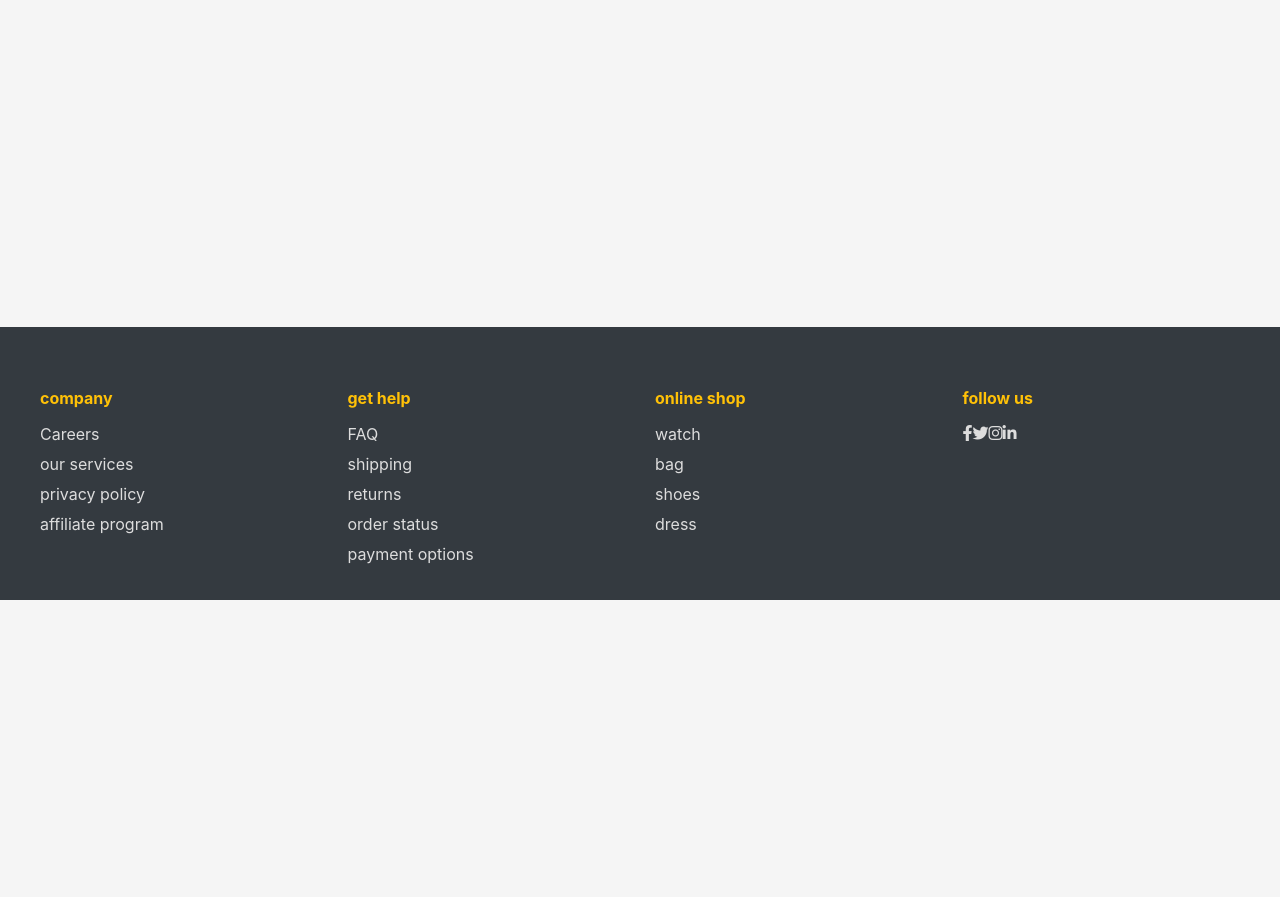
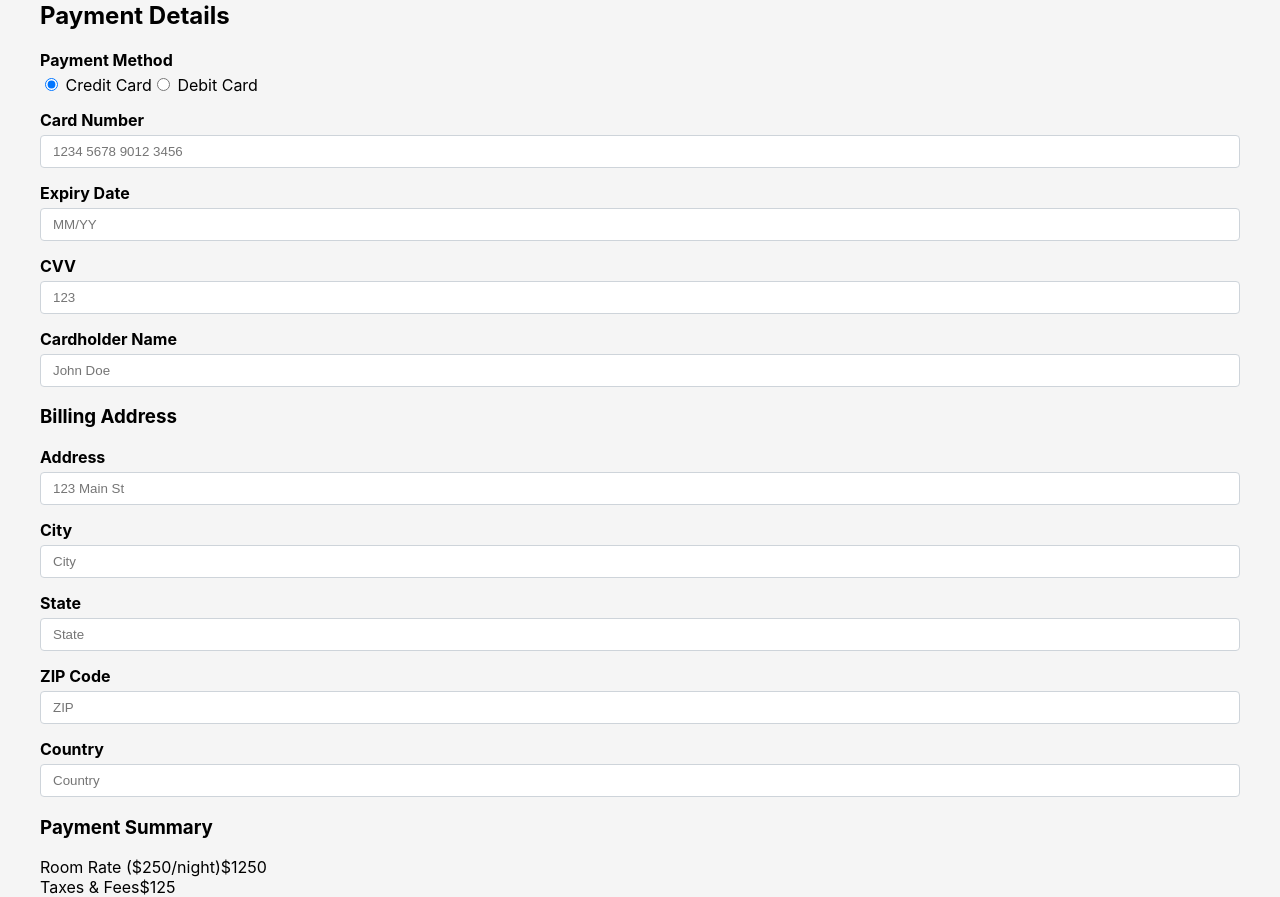
Before and after one commit to devasol/Hotel-Reservation-Management-System, a React (Create React App) app in the folder hotel-booking-app/: page /payment/1 in a window 1280 px wide. Shown: the part 200-1097 px from the top of the page. Before the commit the page ends 800 px from the top, so only its background shows below. Built offline with nearby package versions, Linux system fonts and the light colour scheme; no server answers.

Commit message:
Add Payment page with form validation

```diff
--- a/hotel-booking-app/src/App.tsx
+++ b/hotel-booking-app/src/App.tsx
@@ -15,6 +15,7 @@ import Contact from './components/Contact';
 import FAQ from './components/FAQ';
 import MyAccount from './components/MyAccount';
 import BookingConfirmation from './components/BookingConfirmation';
+import Payment from './components/Payment';
 import './styles/App.css';
 
 function App() {
@@ -29,6 +30,7 @@ function App() {
               <Route path="/rooms" element={<Rooms />} />
               <Route path="/reservation" element={<Reservation />} />
               <Route path="/book/:roomName" element={<BookNow />} />
+              <Route path="/payment/:roomName" element={<Payment />} />
               <Route path="/confirmation/:roomName" element={<BookingConfirmation />} />
               <Route path="/admin" element={<Admin />} />
               <Route path="/services" element={<Services />} />
--- /dev/null
+++ b/hotel-booking-app/src/components/Payment.tsx
@@ -0,0 +1,257 @@
+import React, { useState } from 'react';
+import { useNavigate, useParams } from 'react-router-dom';
+
+const Payment: React.FC = () => {
+  const { roomName } = useParams<{ roomName: string }>();
+  const navigate = useNavigate();
+
+  const [paymentMethod, setPaymentMethod] = useState('credit');
+  const [cardDetails, setCardDetails] = useState({
+    cardNumber: '',
+    expiryDate: '',
+    cvv: '',
+    cardholderName: ''
+  });
+
+  const [billingAddress, setBillingAddress] = useState({
+    address: '',
+    city: '',
+    state: '',
+    zipCode: '',
+    country: ''
+  });
+
+  // Mock pricing
+  const roomPrice = 250; // per night
+  const nights = 5;
+  const taxes = 125;
+  const total = roomPrice * nights + taxes;
+
+  const handleInputChange = (e: React.ChangeEvent<HTMLInputElement>) => {
+    const { name, value } = e.target;
+    if (name in cardDetails) {
+      setCardDetails({
+        ...cardDetails,
+        [name]: value
+      });
+    } else {
+      setBillingAddress({
+        ...billingAddress,
+        [name]: value
+      });
+    }
+  };
+
+  const handleSubmit = (e: React.FormEvent) => {
+    e.preventDefault();
+    // In a real app, this would process the payment
+    alert(`Payment of $${total} processed successfully!`);
+    navigate(`/confirmation/${roomName}`);
+  };
+
+  return (
+    <div className="container">
+      <h1 className="text-center">Payment Information</h1>
+
+      <div className="payment-container">
+        <div className="payment-form">
+          <h2>Payment Details</h2>
+
+          <form onSubmit={handleSubmit}>
+            <div className="form-group">
+              <label className="form-label">Payment Method</label>
+              <div className="payment-methods">
+                <label className="radio-inline">
+                  <input
+                    type="radio"
+                    name="paymentMethod"
+                    checked={paymentMethod === 'credit'}
+                    onChange={() => setPaymentMethod('credit')}
+                  /> Credit Card
+                </label>
+                <label className="radio-inline">
+                  <input
+                    type="radio"
+                    name="paymentMethod"
+                    checked={paymentMethod === 'debit'}
+                    onChange={() => setPaymentMethod('debit')}
+                  /> Debit Card
+                </label>
+              </div>
+            </div>
+
+            <div className="card-details">
+              <div className="form-group">
+                <label className="form-label">Card Number</label>
+                <input
+                  type="text"
+                  name="cardNumber"
+                  className="form-control"
+                  placeholder="1234 5678 9012 3456"
+                  value={cardDetails.cardNumber}
+                  onChange={handleInputChange}
+                  required
+                />
+              </div>
+
+              <div className="form-row">
+                <div className="form-group half">
+                  <label className="form-label">Expiry Date</label>
+                  <input
+                    type="text"
+                    name="expiryDate"
+                    className="form-control"
+                    placeholder="MM/YY"
+                    value={cardDetails.expiryDate}
+                    onChange={handleInputChange}
+                    required
+                  />
+                </div>
+
+                <div className="form-group half">
+                  <label className="form-label">CVV</label>
+                  <input
+                    type="text"
+                    name="cvv"
+                    className="form-control"
+                    placeholder="123"
+                    value={cardDetails.cvv}
+                    onChange={handleInputChange}
+                    required
+                  />
+                </div>
+              </div>
+
+              <div className="form-group">
+                <label className="form-label">Cardholder Name</label>
+                <input
+                  type="text"
+                  name="cardholderName"
+                  className="form-control"
+                  placeholder="John Doe"
+                  value={cardDetails.cardholderName}
+                  onChange={handleInputChange}
+                  required
+                />
+              </div>
+            </div>
+
+            <div className="billing-address">
+              <h3>Billing Address</h3>
+
+              <div className="form-group">
+                <label className="form-label">Address</label>
+                <input
+                  type="text"
+                  name="address"
+                  className="form-control"
+                  placeholder="123 Main St"
+                  value={billingAddress.address}
+                  onChange={handleInputChange}
+                  required
+                />
+              </div>
+
+              <div className="form-row">
+                <div className="form-group half">
+                  <label className="form-label">City</label>
+                  <input
+                    type="text"
+                    name="city"
+                    className="form-control"
+                    placeholder="City"
+                    value={billingAddress.city}
+                    onChange={handleInputChange}
+                    required
+                  />
+                </div>
+
+                <div className="form-group half">
+                  <label className="form-label">State</label>
+                  <input
+                    type="text"
+                    name="state"
+                    className="form-control"
+                    placeholder="State"
+                    value={billingAddress.state}
+                    onChange={handleInputChange}
+                    required
+                  />
+                </div>
+              </div>
+
+              <div className="form-row">
+                <div className="form-group half">
+                  <label className="form-label">ZIP Code</label>
+                  <input
+                    type="text"
+                    name="zipCode"
+                    className="form-control"
+                    placeholder="ZIP"
+                    value={billingAddress.zipCode}
+                    onChange={handleInputChange}
+                    required
+                  />
+                </div>
+
+                <div className="form-group half">
+                  <label className="form-label">Country</label>
+                  <input
+                    type="text"
+                    name="country"
+                    className="form-control"
+                    placeholder="Country"
+                    value={billingAddress.country}
+                    onChange={handleInputChange}
+                    required
+                  />
+                </div>
+              </div>
+            </div>
+
+            <div className="payment-summary">
+              <h3>Payment Summary</h3>
+              <div className="summary-row">
+                <span>Room Rate (${roomPrice}/night)</span>
+                <span>${roomPrice * nights}</span>
+              </div>
+              <div className="summary-row">
+                <span>Taxes & Fees</span>
+                <span>${taxes}</span>
+              </div>
+              <div className="summary-row total">
+                <strong>Total</strong>
+                <strong>${total}</strong>
+              </div>
+            </div>
+
+            <button type="submit" className="btn btn-primary btn-block">
+              Complete Payment
+            </button>
+          </form>
+        </div>
+
+        <div className="payment-info">
+          <h3>Secure Payment</h3>
+          <p>Your payment information is securely processed using industry-standard encryption.</p>
+
+          <h3>Booking Details</h3>
+          <p><strong>Room:</strong> {roomName || 'Deluxe Suite'}</p>
+          <p><strong>Check-in:</strong> 2023-06-15</p>
+          <p><strong>Check-out:</strong> 2023-06-20</p>
+          <p><strong>Nights:</strong> {nights}</p>
+
+          <h3>Payment Methods</h3>
+          <p>We accept all major credit and debit cards:</p>
+          <div className="payment-icons">
+            <span style={{ margin: '0 5px' }}>Visa</span>
+            <span style={{ margin: '0 5px' }}>Mastercard</span>
+            <span style={{ margin: '0 5px' }}>American Express</span>
+          </div>
+        </div>
+      </div>
+    </div>
+  );
+};
+
+export default Payment;
```
